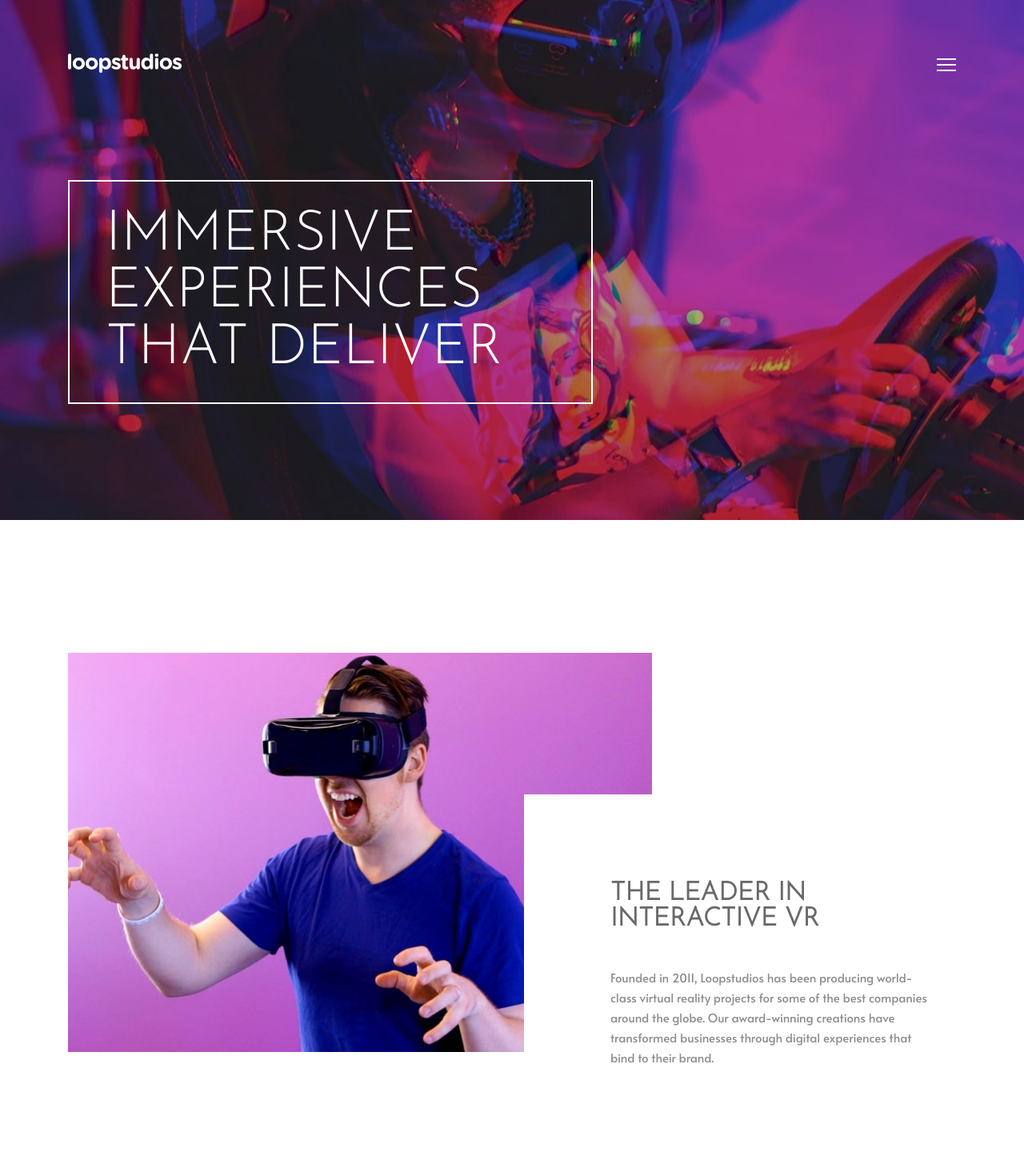
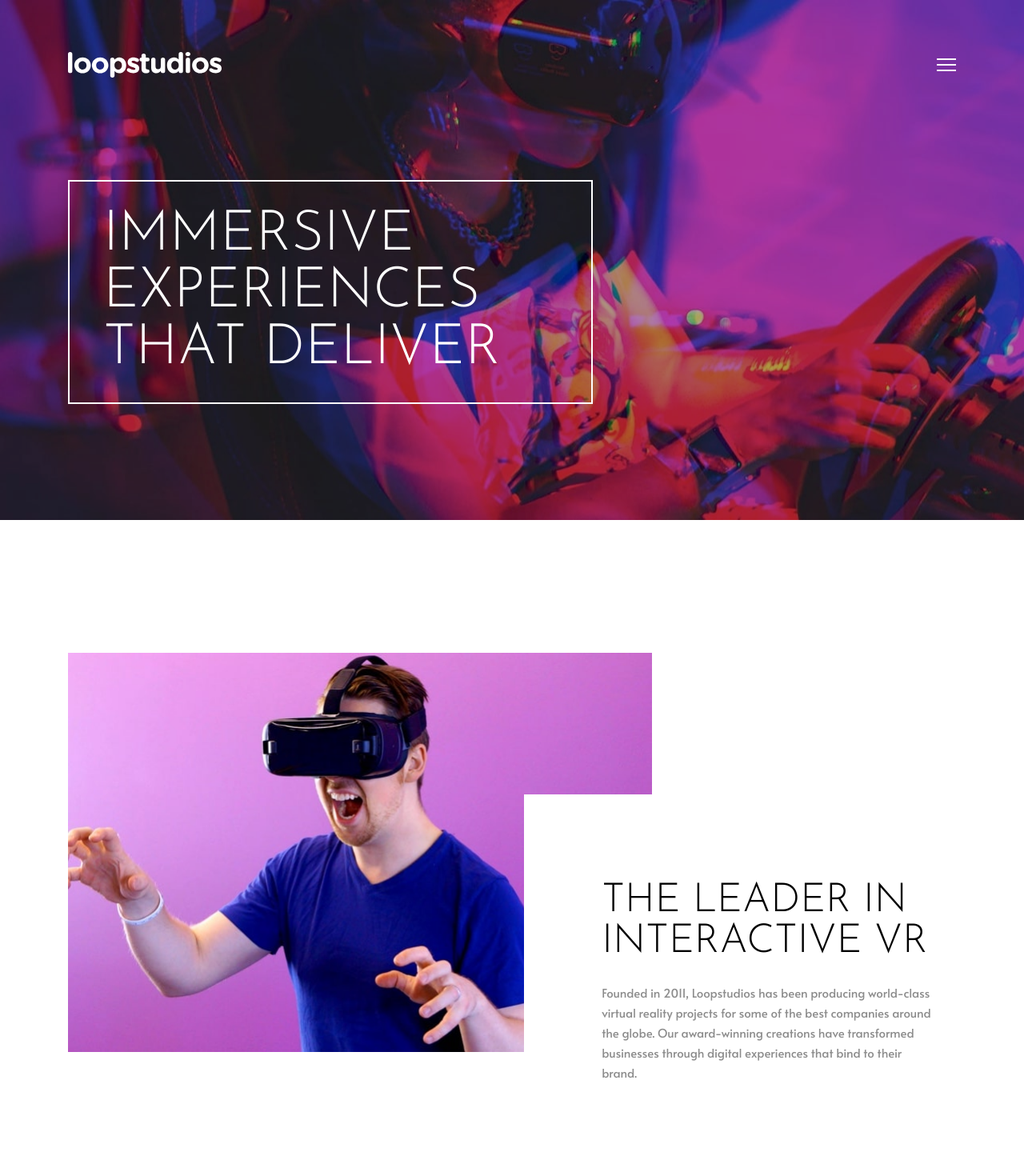
Before and after one commit to bryangamas/loopstudios-landing-page, a Next.js app: page / in a window 1280 px wide. Shown: the top 1470 px of the page at 80% size. Built offline with nearby package versions, Linux system fonts and the light colour scheme.

Commit message:
feat: update logo and headers sizes

```diff
--- a/components/Header.jsx
+++ b/components/Header.jsx
@@ -3,9 +3,11 @@ import React from "react";
 const Header = () => {
   return (
     <header className="Header">
-      <figure className="Header__logo">
-        <img src="/images/logo.svg" alt="loopstudios logo" />
-      </figure>
+      <a href="#">
+        <picture className="Header__logo">
+          <img src="/images/logo.svg" alt="loopstudios logo" />
+        </picture>
+      </a>
       <i className="Header__menu-icon" />
       <style jsx>{`
         .Header {
@@ -26,12 +28,16 @@ const Header = () => {
           width: 24px;
           height: 16px;
           justify-self: end;
+          cursor: pointer;
         }
 
         @media (min-width: 1110px) {
           .Header {
             grid-row: 1/ 3;
             align-self: center;
+          }
+          .Header__logo {
+            width: 19.2rem;
           }
         }
       `}</style>
--- a/components/Hero.jsx
+++ b/components/Hero.jsx
@@ -18,15 +18,16 @@ const Hero = () => {
             background-size: cover;
             background-position: center;
             background-repeat: no-repeat;
-            height: 66.7rem;
             padding-block: 3.5rem;
             padding-inline: var(--padding-inline-mobile);
             width: 100%;
+            height: 66.7rem;
           }
 
           .Hero__content {
             display: grid;
             grid-template-rows: repeat(4, 1fr);
+            height: 100%;
           }
 
           .background-shadow {
@@ -95,7 +96,7 @@ const Hero = () => {
               margin-block: 6.3rem;
               justify-self: left;
               align-items: center;
-              padding-inline: 4.5rem;
+              padding-inline: 4.2rem;
               width: 65.6rem;
               height: 28rem;
             }
--- a/components/MainSection.jsx
+++ b/components/MainSection.jsx
@@ -49,7 +49,6 @@ const MainSection = () => {
             row-gap: 0px;
             grid-template-columns: repeat(4, 1fr);
             column-gap: 3rem;
-            text-align: left;
           }
 
           .Main__photo {
@@ -63,7 +62,7 @@ const MainSection = () => {
             grid-row: 3 / 6;
             grid-column: 3 / 5;
             padding-block: 20%;
-            padding-inline-start: 20%;
+            padding-inline-start: 18%;
             margin-block: 2%;
           }
         }
--- a/public/global.css
+++ b/public/global.css
@@ -54,8 +54,18 @@ h2 {
   justify-items: center;
 }
 
-@media (min-width: 1110) {
+@media (min-width: 1110px) {
   :root {
     --padding-inline-mobile: 0;
   }
+
+  body {
+    text-align: left;
+  }
+
+  h2 {
+    font-size: 5rem;
+    font-weight: 300;
+    color: var(--black);
+  }
 }
```
